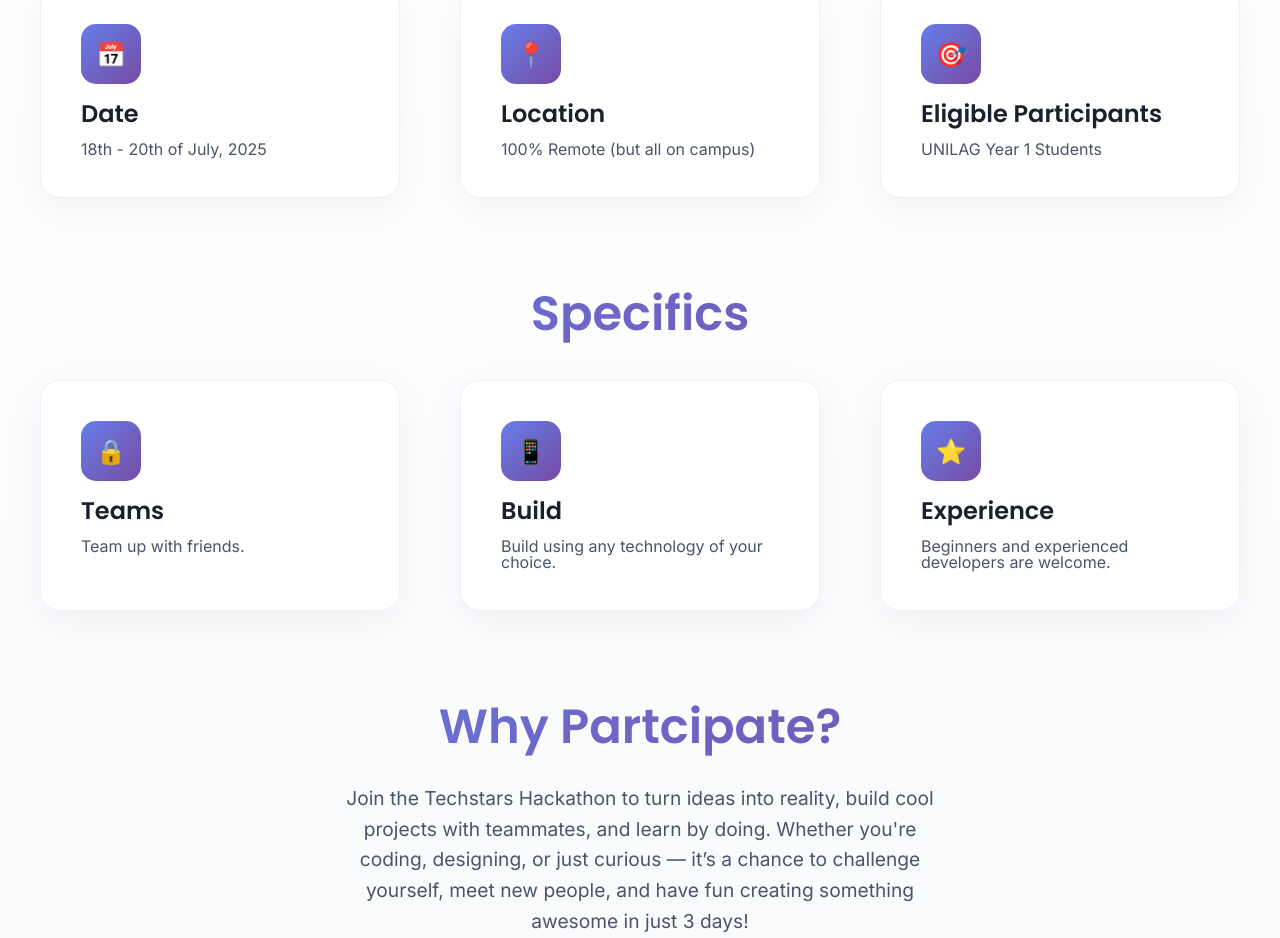
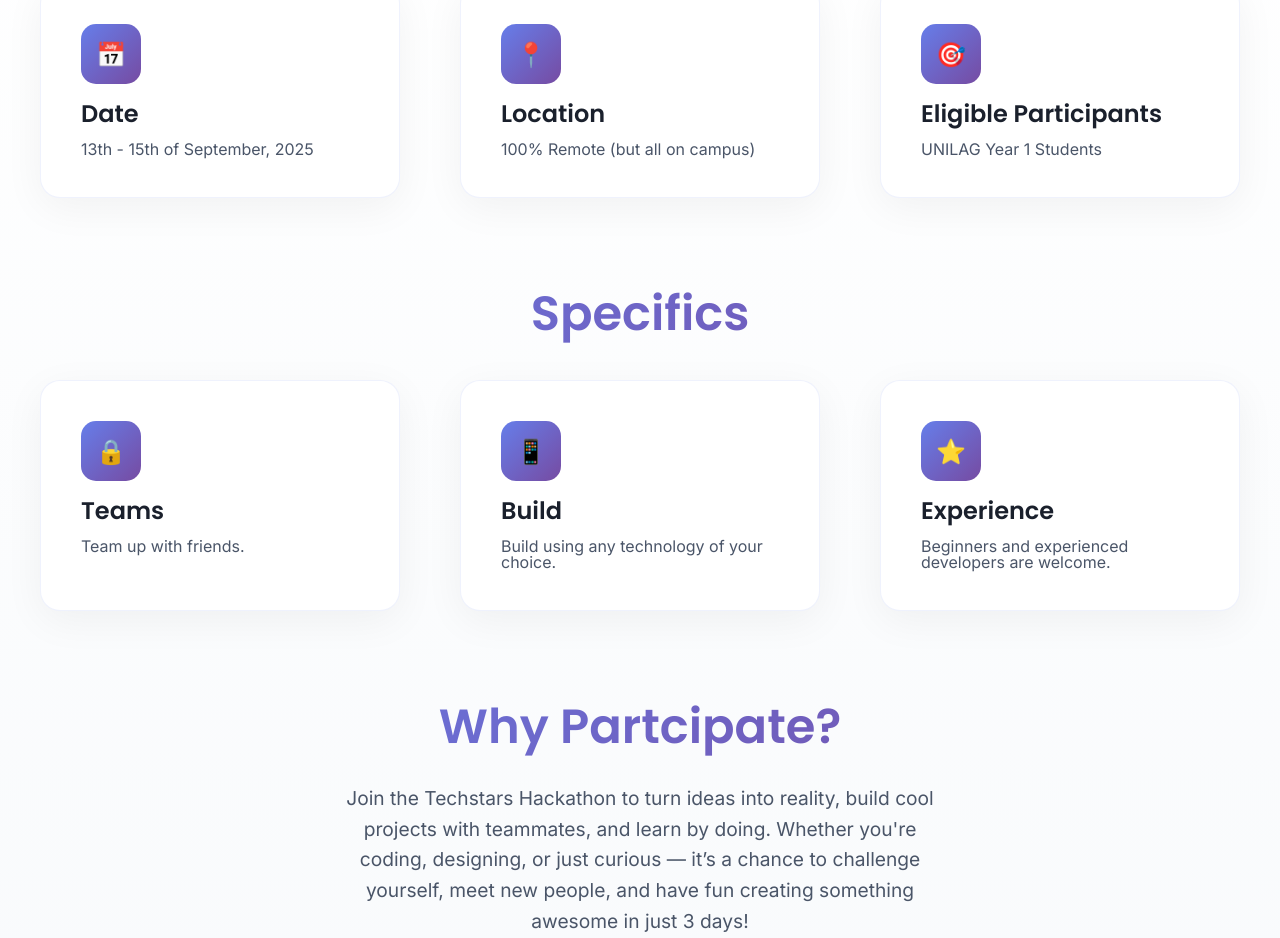
Before and after one commit to lgndcraft2/beautiful-ass-random-page, a plain HTML site: page index.html in a window 1280 px wide. Shown: the part 1089-2027 px from the top of the page. Drawn offline with Linux system fonts and the light colour scheme.

Commit message:
changed date

```diff
--- a/index.html
+++ b/index.html
@@ -66,7 +66,7 @@
                 <div class="card-icon">📅</div>
                 <h3 class="card-title">Date</h3>
                 <p class="card-description">
-                    18th - 20th of July, 2025
+                    13th - 15th of September, 2025
                 </p>
             </div>
 
```
